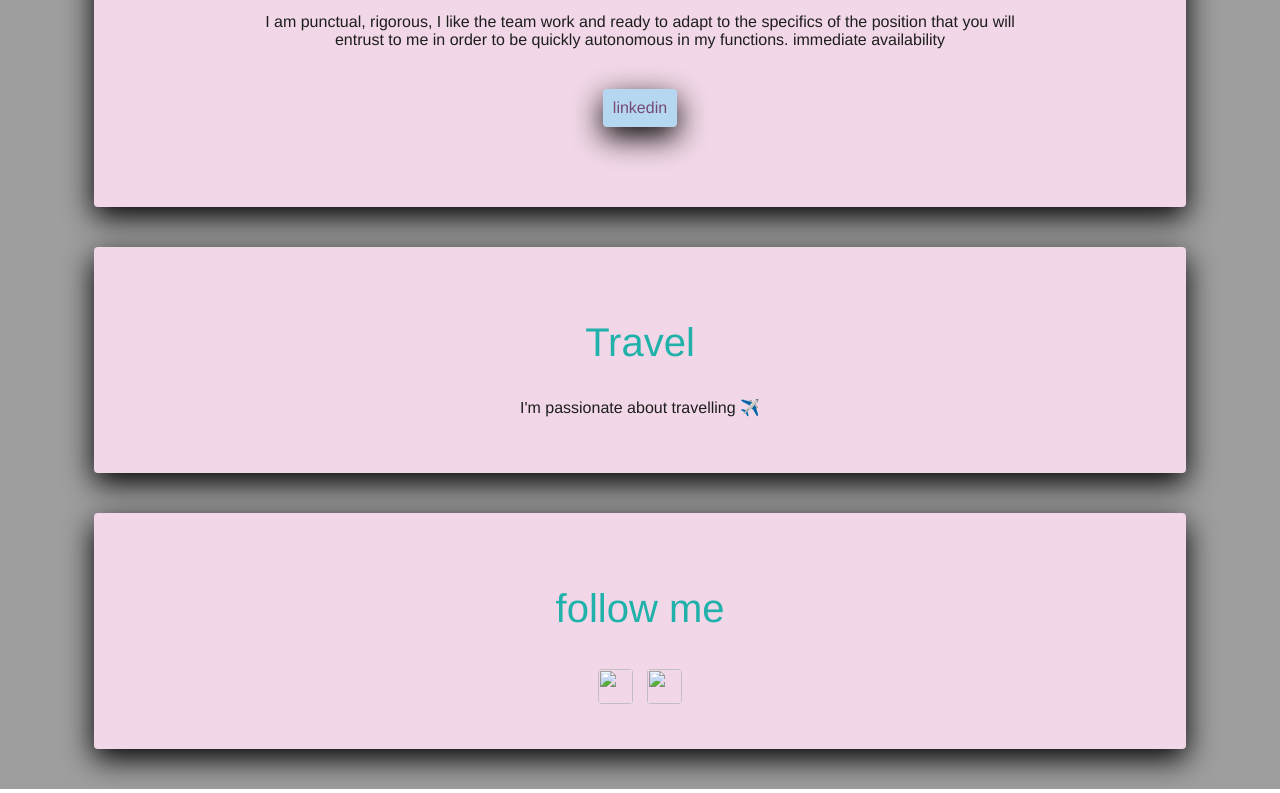
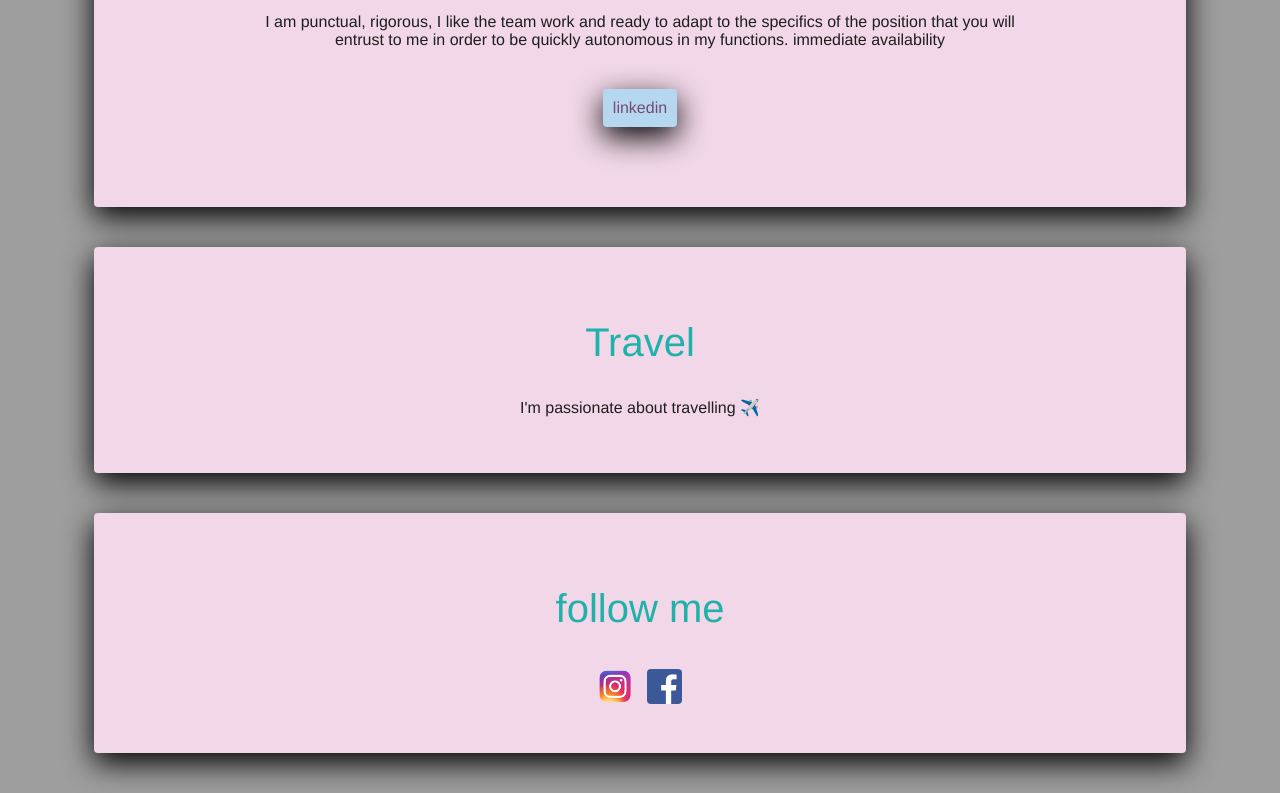
Before and after one commit to malekhadidi/myProfile, a plain HTML site: page index.html in a window 1280 px wide. Shown: the part 486-1279 px from the top of the page. Drawn offline with Linux system fonts and the light colour scheme; the site is published under a folder, as on GitHub Pages, so addresses that start at the root find nothing.

Commit message:
Update index.html

```diff
--- a/index.html
+++ b/index.html
@@ -33,10 +33,10 @@
 
 
             <a href="http://www.instagram.com/laluk_hadidi/">
-            <img src="/images/insta.png" class="social-media">
+            <img src="./images/insta.png" class="social-media">
         </a>
             <a href="http://www.facebook.com/malek.hadidi.9/">
-            <img src="/images/fb.png" class="social-media">
+            <img src="./images/fb.png" class="social-media">
         </a>
         </div>
 
```
